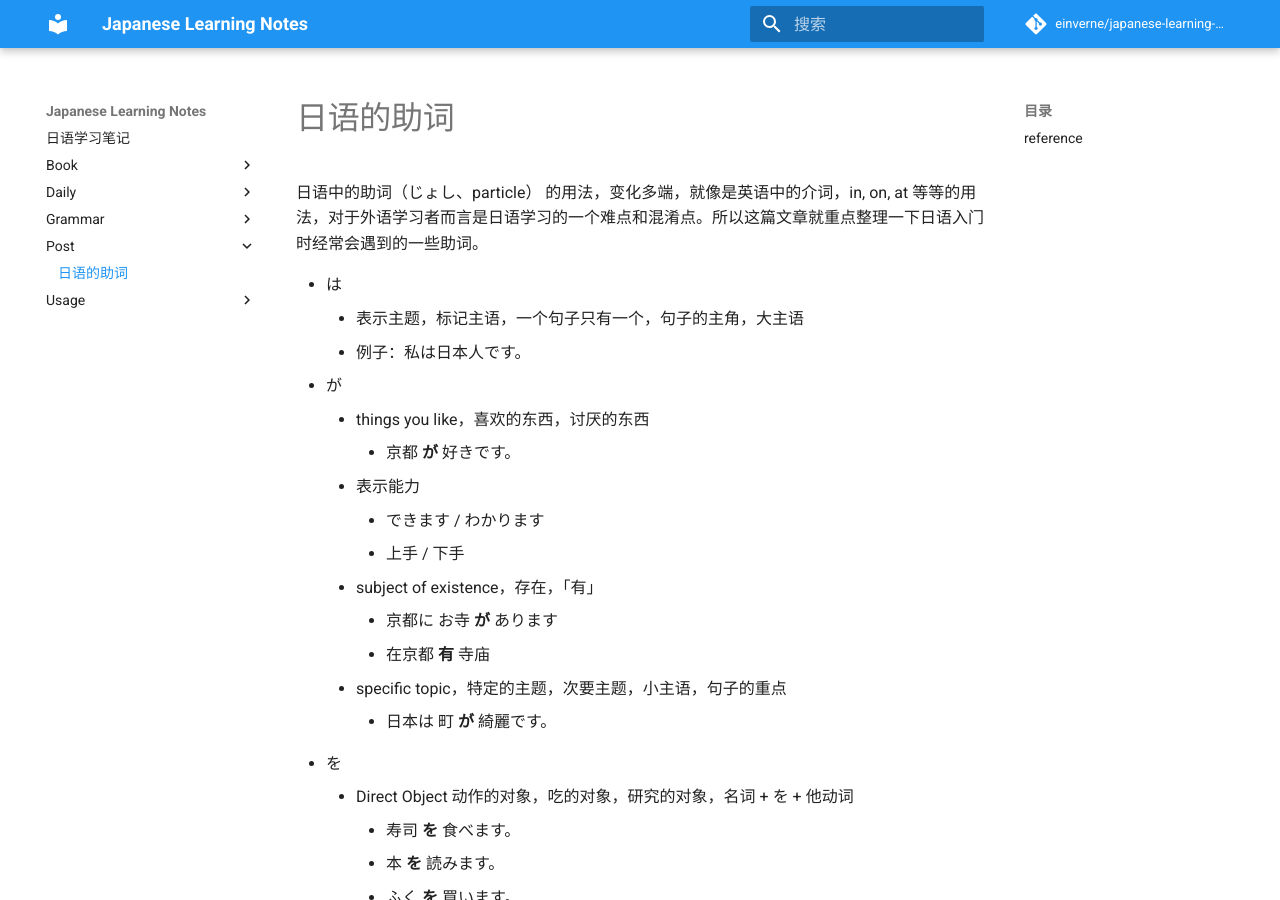
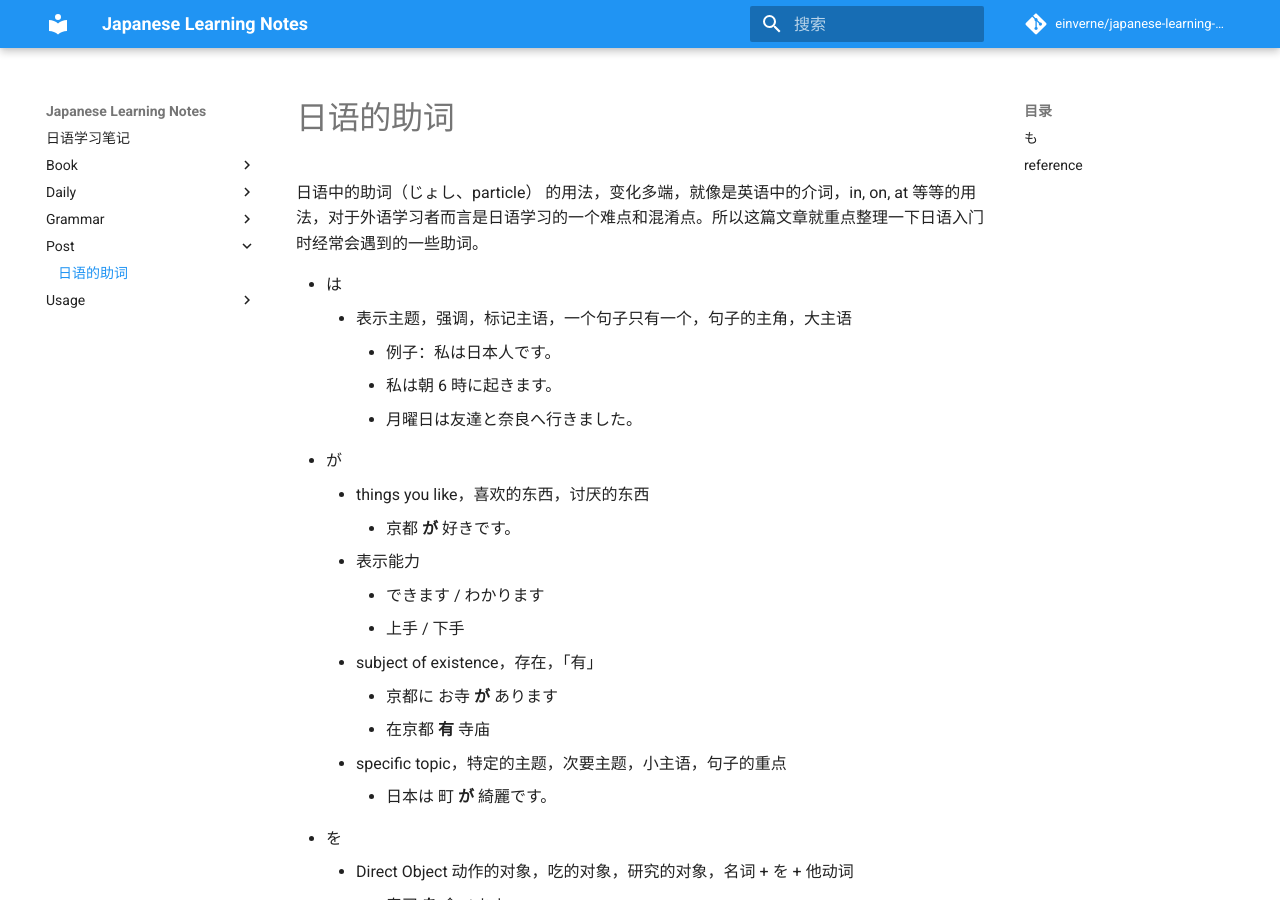
Before and after one commit to einverne/japanese-learning-notes, an MkDocs documentation site: the page built from docs/post/japanese-particles.md, in a window 1280 px wide and 900 px high. Built offline with MkDocs 1.6.1 and Material for MkDocs 9.7.7, drawn with Linux system fonts in a browser that asks for light colours; comment, search, counter and statistics services are not loaded; some of the changed text lies outside the part shown.

Commit message:
docs: add note 38

```diff
--- a/docs/post/japanese-particles.md
+++ b/docs/post/japanese-particles.md
@@ -14,8 +14,10 @@
 日语中的助词（じょし、particle） 的用法，变化多端，就像是英语中的介词，in, on, at 等等的用法，对于外语学习者而言是日语学习的一个难点和混淆点。所以这篇文章就重点整理一下日语入门时经常会遇到的一些助词。
 
 - は
-    - 表示主题，标记主语，一个句子只有一个，句子的主角，大主语
-    - 例子：私は日本人です。
+    - 表示主题，强调，标记主语，一个句子只有一个，句子的主角，大主语
+        - 例子：私は日本人です。
+        - 私は朝 6 時に起きます。
+        - 月曜日は友達と奈良へ行きました。
 - が
     - things you like，喜欢的东西，讨厌的东西
         - 京都 **が** 好きです。
@@ -80,6 +82,14 @@
 - 京都 **に** お寺が あります。 寺庙在京都
 - 京都 **が** 好きです。 喜欢的对象
 
+## も
+
+- 表示「也」，「都」
+    - どちらも好きです。
+- 疑问词 + も + 否定 = 全否
+    - 昨日何も食べませんでした。
+
+
 ## reference
 
 - <https://www.youtube.com/watch?v=37ocL_PY-Bo>
```
